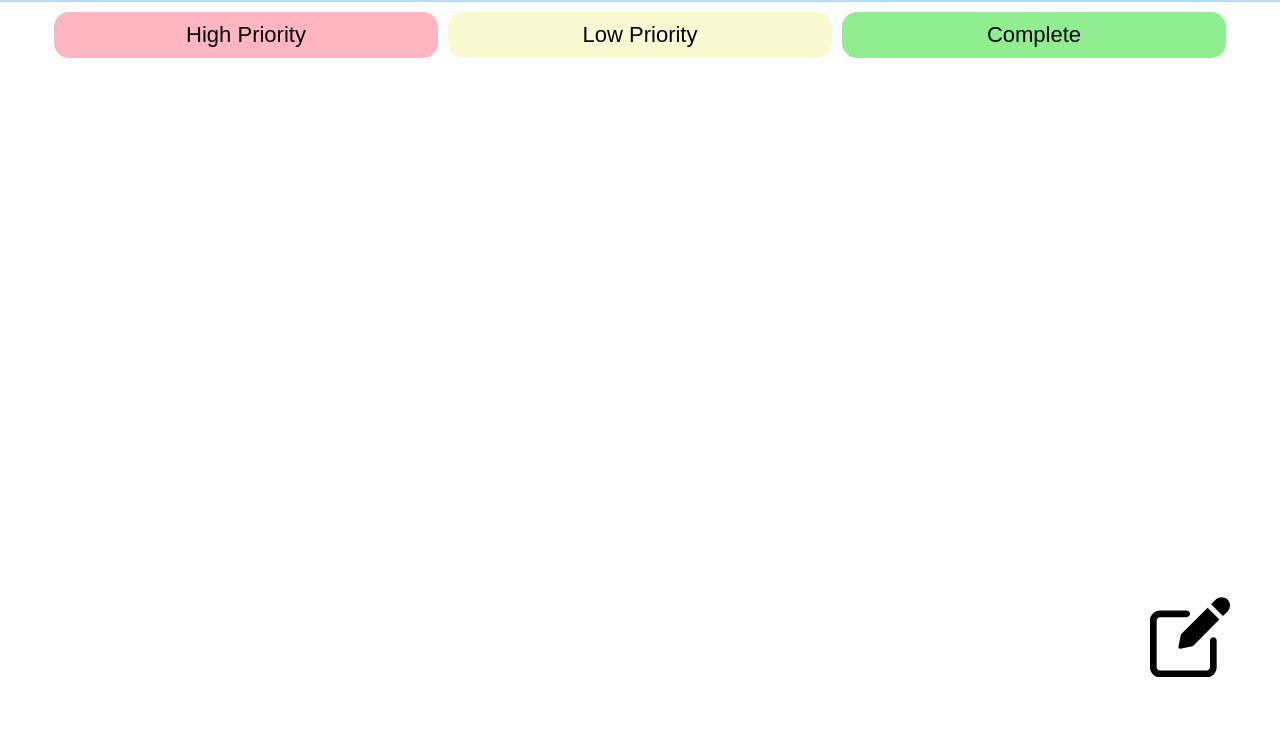
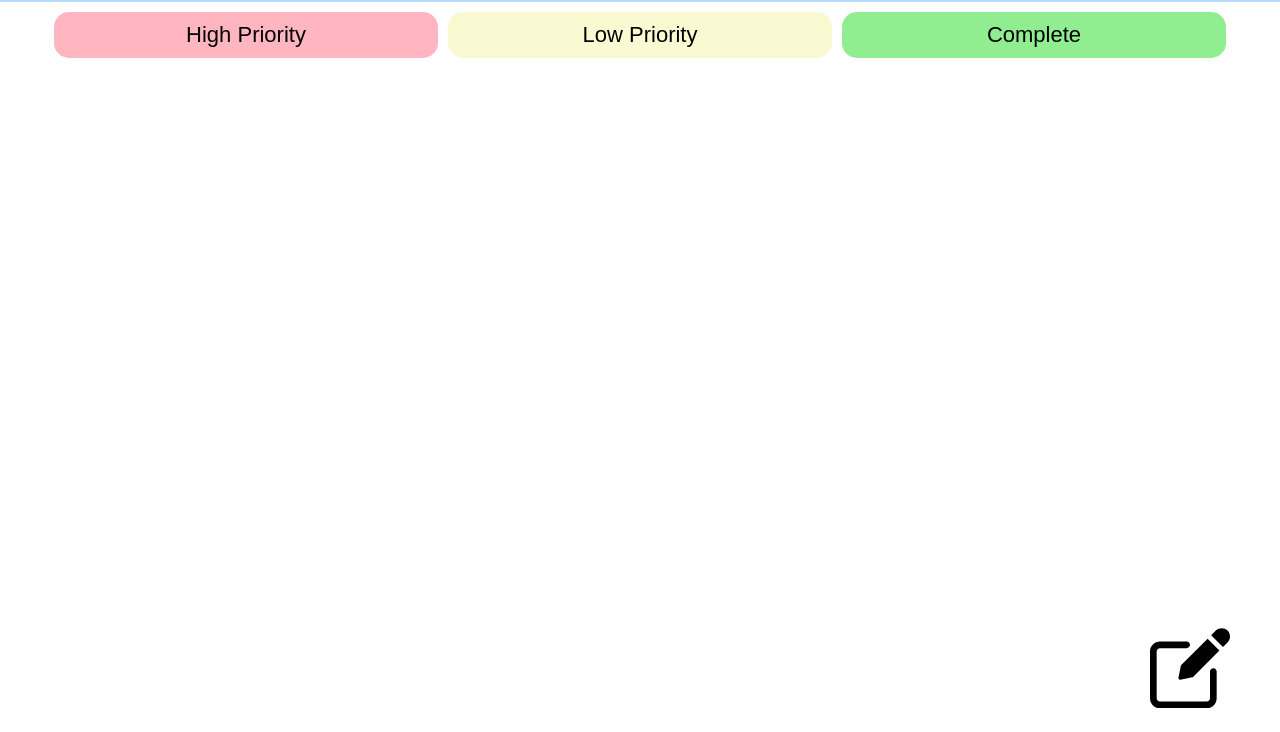
Before and after one commit to cse110-sp21-group30/cse110-sp21-group30, a website with bundled scripts: page source/index.html in a window 1280 px wide. Shown: the part 68-800 px from the top of the page. Built offline with nearby package versions, Linux system fonts and the light colour scheme.

Commit message:
Moved edit icon down slightly

```diff
--- a/source/style.css
+++ b/source/style.css
@@ -85,7 +85,7 @@
     margin: 0px 0px 0px 0px;
     position: fixed;
     right: 50px;
-    bottom: 55px;
+    bottom: 3%;
 }
 
 #search{
```
